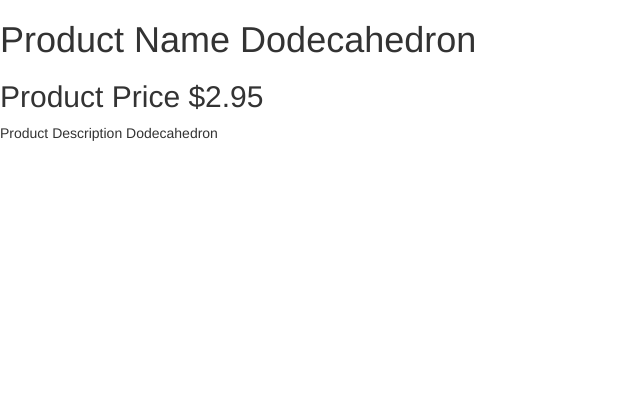
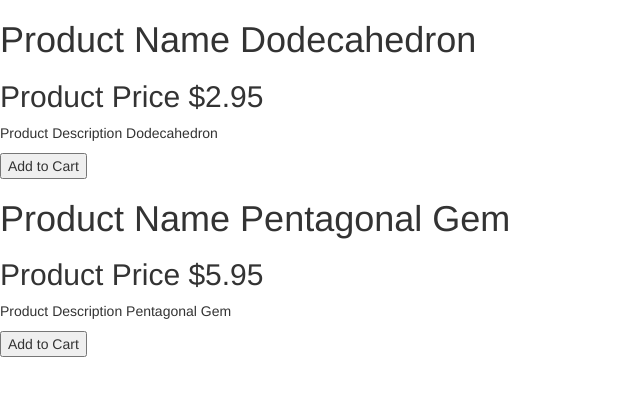
Before and after one commit to jithinjk/codegem, a plain HTML site: page index.html in a window 1280 px wide. Shown: the whole page, without its empty margins (0-640 px from the left). Drawn offline with Linux system fonts and the light colour scheme.

Commit message:
Using Built-in Directives

```diff
--- a/app.js
+++ b/app.js
@@ -1,13 +1,23 @@
 (function() {
     var app = angular.module('store', []);
 
-    app.controller('StoreController', function () {
-        this.product = gem;
+    app.controller('StoreController', function() {
+        this.products = gems;
     });
 
-    var gem = {
-        name: 'Dodecahedron',
-        price: 2.95,
-        description: 'Dodecahedron',
-    };
+    var gems = [{
+            name: 'Dodecahedron',
+            price: 2.95,
+            description: 'Dodecahedron',
+            canPurchase: true,
+            soldOut: false
+        },
+        {
+            name: 'Pentagonal Gem',
+            price: 5.95,
+            description: 'Pentagonal Gem',
+            canPurchase: true,
+            soldOut: false
+        }
+    ];
 })();
--- a/index.html
+++ b/index.html
@@ -7,11 +7,13 @@
     <title>GemStore</title>
 </head>
 
-<body>
-    <div ng-controller="StoreController as store">
-        <h1> Product Name {{store.product.name}} </h1>
-        <h2> Product Price ${{store.product.price}} </h2>
-        <p> Product Description {{store.product.description}} </p>
+<body ng-controller="StoreController as store">
+    <!-- <div ng-hide="store.product.soldOut"> -->
+    <div ng-repeat="product in store.products">
+        <h1> Product Name {{product.name}} </h1>
+        <h2> Product Price ${{product.price}} </h2>
+        <p> Product Description {{product.description}} </p>
+        <button ng-show="product.canPurchase"> Add to Cart </button>
     </div>
     <script type="text/javascript" src="js/angular.min.js"></script>
     <script type="text/javascript" src="app.js"></script>
```
